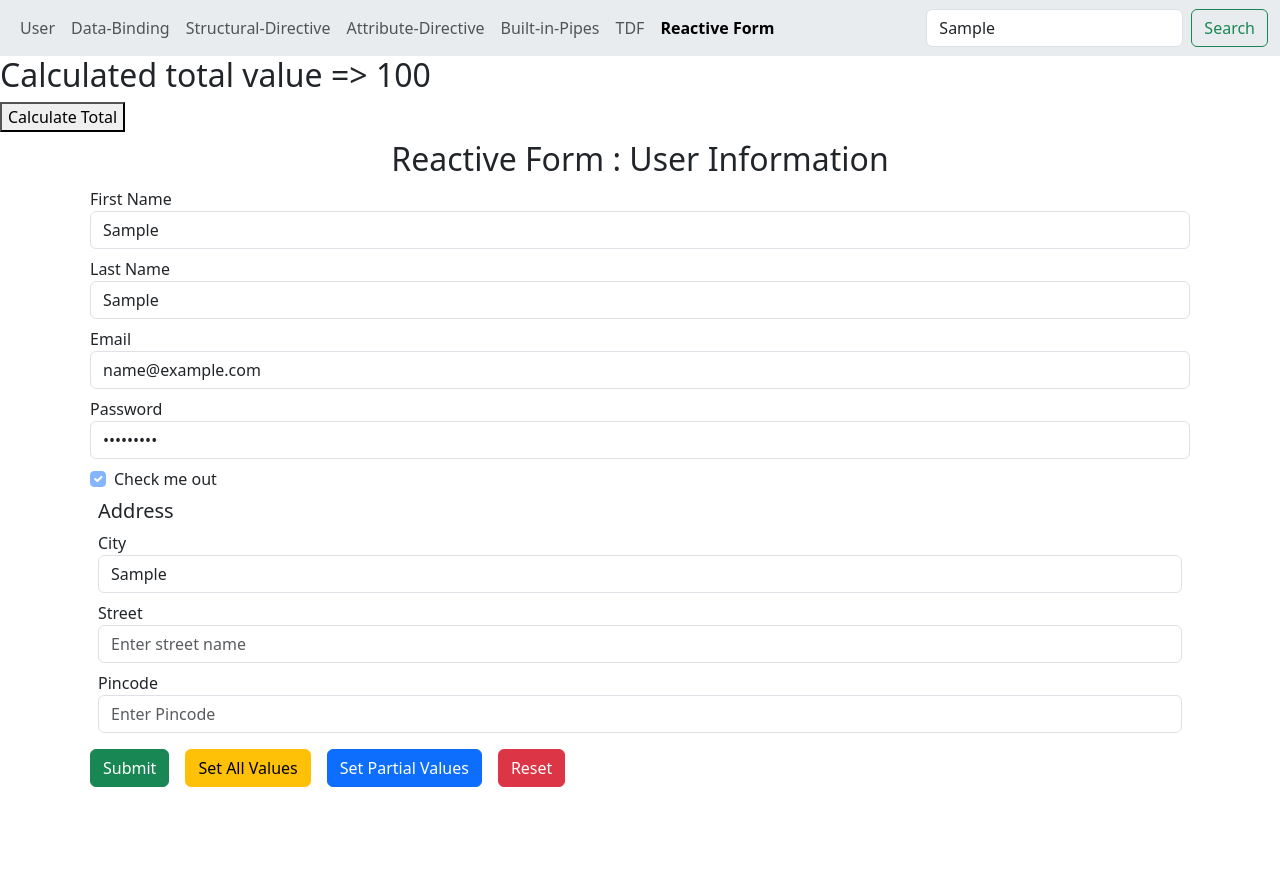
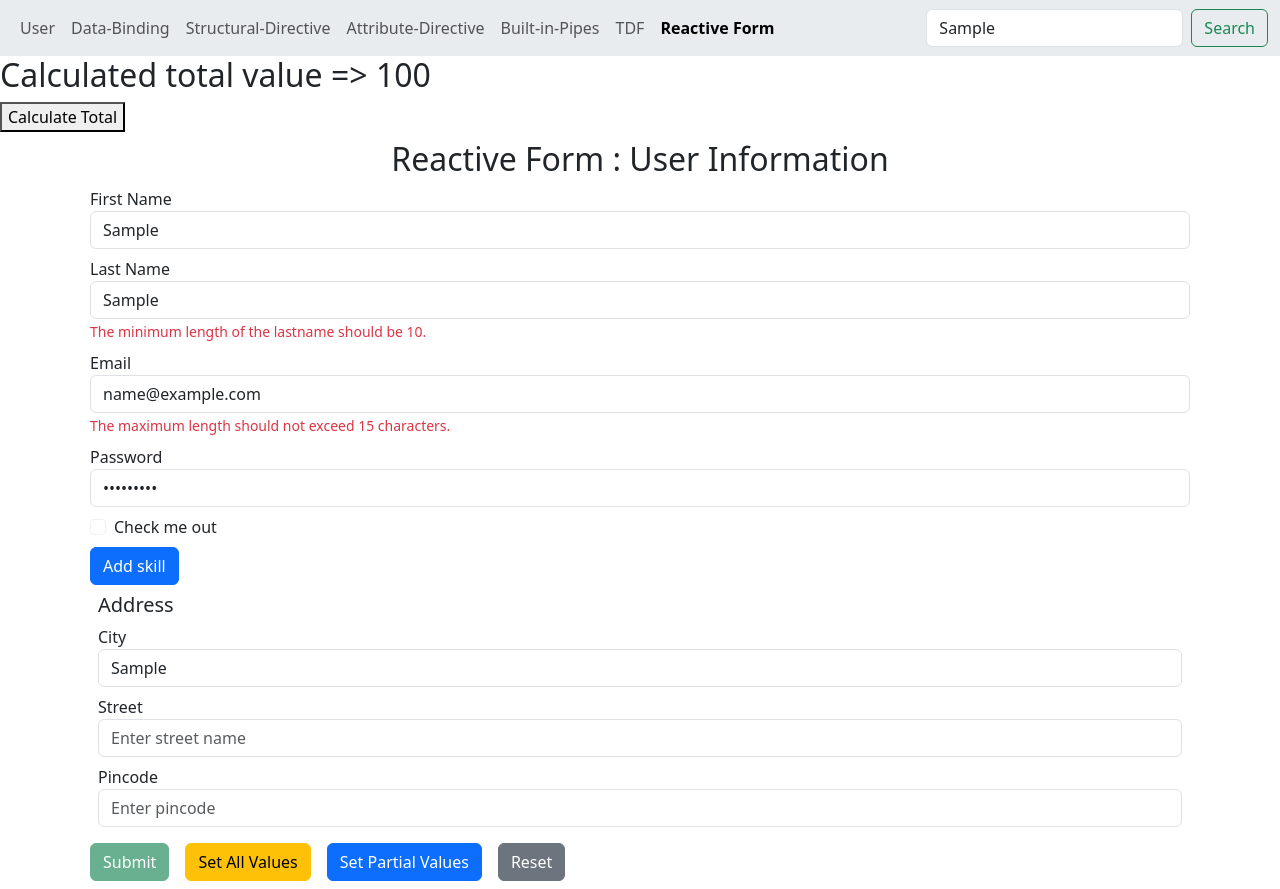
Before and after one commit to Chabsy123/angular-v19-tutorial-02, an Angular app: page /rf in a window 1280 px wide. Both pictures are taken after typing "Sample", "Sample", "Sample", "name@example.com", "Sample123", "Sample" into the empty fields and a click on the button "Calculate Total". Before the commit the page ends 800 px from the top, so only its background shows below. Built offline with nearby package versions, Linux system fonts and the light colour scheme.

Commit message:
Add Form Validation for Reactive Forms

```diff
--- a/src/app/reactive-form/reactive-form.component.html
+++ b/src/app/reactive-form/reactive-form.component.html
@@ -1,52 +1,220 @@
 <div class="container">
+  <!-- The form tag is bound to the TS FormGroup instance named 'reactiveForm'.
+       [formGroup] wires template controls to the form model.
+       (ngSubmit) calls onSubmit() only when the form is submitted and valid (unless you handle otherwise). -->
   <form [formGroup]="reactiveForm" (ngSubmit)="onSubmit()">
+    <h2 class="text-center m-2">Reactive Form : User Information</h2>
 
-        <h2 class="text-center m-2">Reactive Form : User Information</h2>
+    <!-- FIRST NAME -->
     <!-- {{firstName}} -->
     <div class="form-group m-2">
       <label>First Name</label>
-            <input type="text" class="form-control" placeholder="Enter first name" formControlName="firstName" required>
+
+      <!-- formControlName links this input to reactiveForm.controls['firstname'] defined in TS.
+           type="text": plain text input.
+           class="form-control": Bootstrap styling (optional).
+           placeholder: hint text only. -->
+      <input
+        type="text"
+        class="form-control"
+        placeholder="Enter first name"
+        formControlName="firstname"
+      />
+      <!-- RELATION: This binds to TS: firstname: ['', [Validators.required, Validators.pattern("^[a-zA-Z]+$")]] -->
+
+      <!-- ABOUT STATES USED BELOW:
+           - .dirty   => true after the user changes the value at least once.
+           - .touched => true after the input loses focus (blur).
+           - .errors  => an object containing validation failures (e.g., { required: true }).
+           We typically show errors only after user has interacted: (dirty || touched). -->
+
+      <!-- Show FIRSTNAME errors only after interaction (dirty or touched) -->
+      @if((reactiveForm.controls['firstname'].dirty ||
+      reactiveForm.controls['firstname'].touched)){
+      <!-- .errors?.['required'] means the required validator failed -->
+      @if(reactiveForm.controls['firstname'].errors?.['required']){
+      <small class="text-danger">Firstname is required.</small>
+      }
+      <!-- .errors?.['pattern'] means the Regex validator failed (only letters allowed) -->
+      @if(reactiveForm.controls['firstname'].errors?.['pattern']){
+      <small class="text-danger"
+        >Firstname does not match the required pattern (letters only).</small
+      >
+      } }
+    </div>
+
+    <!-- LAST NAME-->
+    <!-- {{lastName}} -->
+    <div class="form-group m-2">
+      <label>Last Name</label>
+
+      <input
+        type="text"
+        class="form-control"
+        placeholder="Enter last name"
+        formControlName="lastname"
+      />
+      <!-- RELATION: TS control is lastname: ['', [Validators.required, Validators.minLength(10)]] -->
+
+      <!-- Show LASTNAME errors after user interacts (dirty or touched) -->
+      @if((reactiveForm.controls['lastname'].dirty ||
+      reactiveForm.controls['lastname'].touched)){
+      <!-- required validator failed -->
+      @if(reactiveForm.controls['lastname'].errors?.['required']){
+      <small class="text-danger">Lastname is required.</small>
+      }
+      <!-- minlength validator failed; .errors.minlength has { requiredLength, actualLength } -->
+      @if(reactiveForm.controls['lastname'].errors?.['minlength']){
+      <small class="text-danger">
+        The minimum length of the lastname should be 10.
+      </small>
+      } }
+    </div>
+
+    <!--
+         EMAIL -->
+    <div class="form-group m-2">
+      <label>Email</label>
+
+      <input
+        type="email"
+        class="form-control"
+        placeholder="Enter email address"
+        formControlName="email"
+      />
+      <!-- RELATION: TS control is email: ['', [Validators.required, Validators.maxLength(15), Validators.email]] -->
+
+      <!-- Show EMAIL errors after interaction -->
+      @if((reactiveForm.controls['email'].dirty ||
+      reactiveForm.controls['email'].touched)){
+      <!-- required failed -->
+      @if(reactiveForm.controls['email'].errors?.['required']){
+      <small class="text-danger">Email is required.</small>
+      }
+      <!-- maxlength failed; .errors.maxlength has { requiredLength, actualLength } -->
+      @if(reactiveForm.controls['email'].errors?.['maxlength']){
+      <small class="text-danger"
+        >The maximum length should not exceed 15 characters.</small
+      >
+      }
+      <!-- email format failed (built-in email validator) -->
+      @if(reactiveForm.controls['email'].errors?.['email']){
+      <small class="text-danger">Please enter a valid email address.</small>
+      } }
+    </div>
+
+    <!-- PASSWORD -->
+    <div class="form-group m-2">
+      <label>Password</label>
+
+      <input
+        type="password"
+        class="form-control"
+        placeholder="Enter password"
+        formControlName="password"
+      />
+      <!-- RELATION: TS control is password: ['', [Validators.required]] -->
+
+      <!-- Show PASSWORD errors after interaction -->
+      @if((reactiveForm.controls['password'].dirty ||
+      reactiveForm.controls['password'].touched)){
+      @if(reactiveForm.controls['password'].errors?.['required']){
+      <small class="text-danger">Password is required.</small>
+      } }
+    </div>
+
+    <!-- CHECKBOX (DISABLED in TS -->
+    <div class="form-check m-2">
+      <input
+        type="checkbox"
+        class="form-check-input"
+        formControlName="isChecked"
+      />
+      <!-- RELATION: TS control is 'isChecked' and is disabled via .disable() in constructor.
+           NOTE: Disabled controls are excluded from this.reactiveForm.value by default. -->
+      <label>Check me out</label>
+    </div>
+
+    <!-- SKILLS (FORM ARRAY) -->
+    <div class="form-group m-2" formArrayName="skills">
+      <!-- IMPORTANT: Inside a form, <button> defaults to type="submit".
+           We set type="button" to prevent accidental form submit when adding/removing skills. -->
+      <button class="btn btn-primary" type="button" (click)="addSkill()">
+        Add skill
+      </button>
+      <!-- RELATION: TS has skills: this.fb.array([]) and methods addSkill(), deleteSkill(i) -->
+
+      <!-- *ngFor iterates over FormArray controls; [formGroupName]="i" binds each row to its child group -->
+      <div *ngFor="let skill of skills.controls; let i = index">
+        <div [formGroupName]="i">
+          {{ i + 1 }} Skill name :
+          <input type="text" formControlName="skill" />
+          <!-- RELATION: Each item is created by newSkill(): this.fb.group({ skill: '' }) -->
+          <button type="button" (click)="deleteSkill(i)">Delete</button>
+        </div>
+      </div>
+    </div>
+
+    <!-- ADDRESS (NESTED FORM GROUP)-->
+    <div class="m-2" formGroupName="address">
+      <!-- RELATION: TS creates address: this.fb.group({ city: [''], street: [''], pincode: [''] }) -->
+      <h5 class="m-2">Address</h5>
+
+      <div class="form-group m-2">
+        <label>City</label>
+        <input
+          type="text"
+          class="form-control"
+          placeholder="Enter city name"
+          formControlName="city"
+        />
+        <!-- RELATION: address.controls['city'] -->
       </div>
 
       <div class="form-group m-2">
-            <label>Last Name</label>
-            <input type="text" class="form-control" placeholder="Enter last name" formControlName="lastName">
-
-
-        </div>
-        <div class="form-group m-2">
-            <label>Email</label>
-            <input type="email" class="form-control" placeholder="Enter email address" formControlName="email">
-
-        </div>
-        <div class="form-group m-2">
-            <label>Password</label>
-            <input type="password" class="form-control" placeholder="Enter password" formControlName="password">
-        </div>
-        <div class="form-check m-2">
-            <input type="checkbox" class="form-check-input" formControlName="isChecked">
-            <label>Check me out</label>
+        <label>Street</label>
+        <input
+          type="text"
+          class="form-control"
+          placeholder="Enter street name"
+          formControlName="street"
+        />
+        <!-- RELATION: address.controls['street'] -->
       </div>
 
-        <div class="m-2" formGroupName="address">
-            <h5 class="m-2">Address</h5>
-            <div class="form-group m-2">
-                <label>City</label>
-                <input type="text" class="form-control" placeholder="Enter city name" formControlName="city">
-            </div>
-            <div class="form-group m-2">
-                <label>Street</label>
-                <input type="text" class="form-control" placeholder="Enter street name" formControlName="street">
-            </div>
       <div class="form-group m-2">
         <label>Pincode</label>
-                <input type="text" class="form-control" placeholder="Enter Pincode" formControlName="pincode">
+        <input
+          type="text"
+          class="form-control"
+          placeholder="Enter pincode"
+          formControlName="pincode"
+        />
+        <!-- RELATION: address.controls['pincode'] -->
       </div>
     </div>
-        <button class="btn btn-success m-2" type="submit" [disabled]="reactiveForm.invalid">Submit</button>
 
-        <button class="btn btn-warning m-2" (click)="setAllValues()">Set All Values</button>
-        <button class="btn btn-primary m-2" (click)="setPartialValues()">Set Partial Values</button>
-        <button class="btn btn-danger m-2" (click)="resetForm()">Reset</button>
+    <!-- Submit is a real submit; others are buttons to avoid accidental submit -->
+    <button
+      class="btn btn-success m-2"
+      type="submit"
+      [disabled]="reactiveForm.invalid"
+    >
+      Submit
+    </button>
+
+    <button class="btn btn-warning m-2" type="button" (click)="setAllValues()">
+      Set All Values
+    </button>
+    <button
+      class="btn btn-primary m-2"
+      type="button"
+      (click)="setPartialValues()"
+    >
+      Set Partial Values
+    </button>
+    <button class="btn btn-secondary m-2" type="button" (click)="resetForm()">
+      Reset
+    </button>
   </form>
 </div>
--- a/src/app/reactive-form/reactive-form.component.ts
+++ b/src/app/reactive-form/reactive-form.component.ts
@@ -1,69 +1,146 @@
+import { CommonModule } from '@angular/common';
 import { Component } from '@angular/core';
-import { FormControl, FormGroup, ReactiveFormsModule } from '@angular/forms';
-import { first } from 'rxjs';
+import {
+  FormArray,
+  FormBuilder,   // FormBuilder = a helper service to build FormGroup/FormControl/FormArray concisely
+  FormGroup,
+  ReactiveFormsModule,
+  Validators
+} from '@angular/forms';
 
 @Component({
   selector: 'app-reactive-form',
-  imports: [ReactiveFormsModule],
+  // Using Standalone Component style: declare needed imports here
+  imports: [ReactiveFormsModule, CommonModule],
   templateUrl: './reactive-form.component.html',
-  styleUrl: './reactive-form.component.scss'
+  // NOTE: must be plural 'styleUrls' (Angular expects an array)
+  styleUrls: ['./reactive-form.component.scss']
 })
 export class ReactiveFormComponent {
+  // The top-level form model that the template binds to via [formGroup]
   reactiveForm: FormGroup;
 
-  constructor() {
-    this.reactiveForm = new FormGroup({
-      firstName: new FormControl(""),
-      lastName: new FormControl(""),
-      email: new FormControl(""),
-      password: new FormControl(),
-      isChecked: new FormControl(true),
-      address: new FormGroup({
-        street: new FormControl(""),
-        city: new FormControl(""),
-        pincode: new FormControl()
-      })
-    })
+  // ------------------------------
+  // What FormBuilder does:
+  // - It's an Angular service that helps you create form structures with short syntax:
+  //     fb.group({...})  -> FormGroup
+  //     fb.control(val)  -> FormControl
+  //     fb.array([...])  -> FormArray
+  //
+  // How constructor(private fb: FormBuilder) works:
+  // - Angular's Dependency Injection (DI) gives us a FormBuilder instance.
+  // - 'private fb' creates a private class property so you can call this.fb.group(...) anywhere.
+  // ------------------------------
+  constructor(private fb: FormBuilder) {
 
+    // ------------------------------
+    // Building the form structure (shape) with FormBuilder:
+    // fb.group(controlsConfig) where controlsConfig is an object:
+    //   key: [ initialValue, [syncValidators], [asyncValidators] ]
+    //   key: fb.group({...}) for nested groups
+    //   key: fb.array([])     for arrays
+    // ------------------------------
+    this.reactiveForm = this.fb.group({
+      // 'firstname' control; initial value '', two validators:
+      // - required: must not be empty
+      // - pattern: only letters (a-z or A-Z)
+      firstname: ['', [Validators.required, Validators.pattern('^[a-zA-Z]+$')]],
+
+      // 'lastname' control with required + min length 10
+      lastname: ['', [Validators.required, Validators.minLength(10)]],
+
+      // 'email' control with required + maxLength 15 + valid email format
+      email: ['', [Validators.required, Validators.maxLength(15), Validators.email]],
+
+      // 'password' control with required
+      password: ['', [Validators.required]],
+
+      // 'isChecked' control; will be disabled below
+      isChecked: [''],
+
+      // Nested FormGroup for address, created with fb.group
+      address: this.fb.group({
+        city: [''],
+        street: [''],
+        pincode: [''],
+      }),
+
+      // FormArray for dynamic skills list (rows are FormGroups created by newSkill())
+      skills: this.fb.array([])
+    });
+
+    // Disable the checkbox programmatically.
+    // NOTE: Disabled controls are excluded from reactiveForm.value.
     this.reactiveForm.controls['isChecked'].disable();
   }
 
-  onSubmit() {
+  // Typed getter for convenience in template and code:
+  // - reactiveForm.get('skills') returns AbstractControl; we cast to FormArray.
+  get skills(): FormArray {
+    return this.reactiveForm.get('skills') as FormArray;
+  }
+
+  // Factory for a new skill row (FormGroup with a single 'skill' control).
+  // This matches the template's [formGroupName]="i" and formControlName="skill".
+  newSkill(): FormGroup {
+    return this.fb.group({
+      skill: [''] // can add validators e.g., Validators.required if needed
+    });
+  }
+
+  // Adds one new skill row to the FormArray.
+  addSkill(): void {
+    this.skills.push(this.newSkill());
+  }
+
+  // Removes the skill row at index i.
+  deleteSkill(i: number): void {
+    this.skills.removeAt(i);
+  }
+
+  // Submit handler: logs the form value.
+  // NOTE: Disabled controls (like isChecked) are omitted by default.
+  onSubmit(): void {
     console.log(this.reactiveForm.value);
   }
 
-  setAllValues() {
+  // setValue() requires values for EVERY control in the form (strict).
+  // If you miss any control, Angular throws an error.
+  setAllValues(): void {
     this.reactiveForm.setValue({
-      firstName: "John",
-      lastName: "Doe",
-      email: "john@gmail.com",
-      password: 123456,
-      isChecked: true,
+      firstname: 'Poonam',
+      lastname: 'PoonamPatel',
+      email: 'patel@gmail.com',
+      password: '123', // use string for consistency with text inputs
+      isChecked: true, //  Because 'isChecked' is disabled, this value will be ignored in .value
       address: {
-        city: "New York",
-        street: "123 Main Street",
-        pincode: 123456
-      }
-    })
+        city: 'Mumbai',
+        street: 'Charni Road',
+        pincode: '1234' // strings are generally safer for text inputs
+      },
+      skills: [] // FormArray must still be present even if empty
+    });
   }
 
+  // patchValue() updates ONLY the provided subset (non-strict).
+  // Use this when you don't want to provide the entire structure.
+  setPartialValues(): void {
+    this.reactiveForm.patchValue({
+      address: {
+        city: 'Mumbai',
+        street: 'Charni Road',
+        pincode: '123456'
+      }
+    });
 
-
-  setPartialValues() {
-    // this.reactiveForm.patchValue({
-    //   address: {
-    //     city: "New York",
-    //     street: "123 Main Street",
-    //     pincode: 123456
-    //   }
-    // })
-    this.reactiveForm.controls['firstName'].patchValue("John");
-
+    // Example of patching a single control:
+    // this.reactiveForm.controls['firstname'].patchValue('Poonam');
   }
 
-  resetForm() {
-    // this.reactiveForm.reset();
-    this.reactiveForm.controls['firstName'].reset("John");
+  // Resets all controls to initial values (null/empty), marks them pristine & untouched.
+  resetForm(): void {
+    this.reactiveForm.reset();
+    // Example: Reset just one control:
+    // this.reactiveForm.controls['firstname'].reset();
   }
-
 }
--- a/src/app/template-driven-form/template-driven-form.component.html
+++ b/src/app/template-driven-form/template-driven-form.component.html
@@ -128,7 +128,7 @@
       @if(emailid?.errors?.['required']){
       <small class="text-danger"
         >Email
-        <address></address>
+        <address></address>Email
         is required</small
       >
       } @if(emailid?.errors?.['email']){
```
Lines whose indentation alone changed are shown as unchanged.
